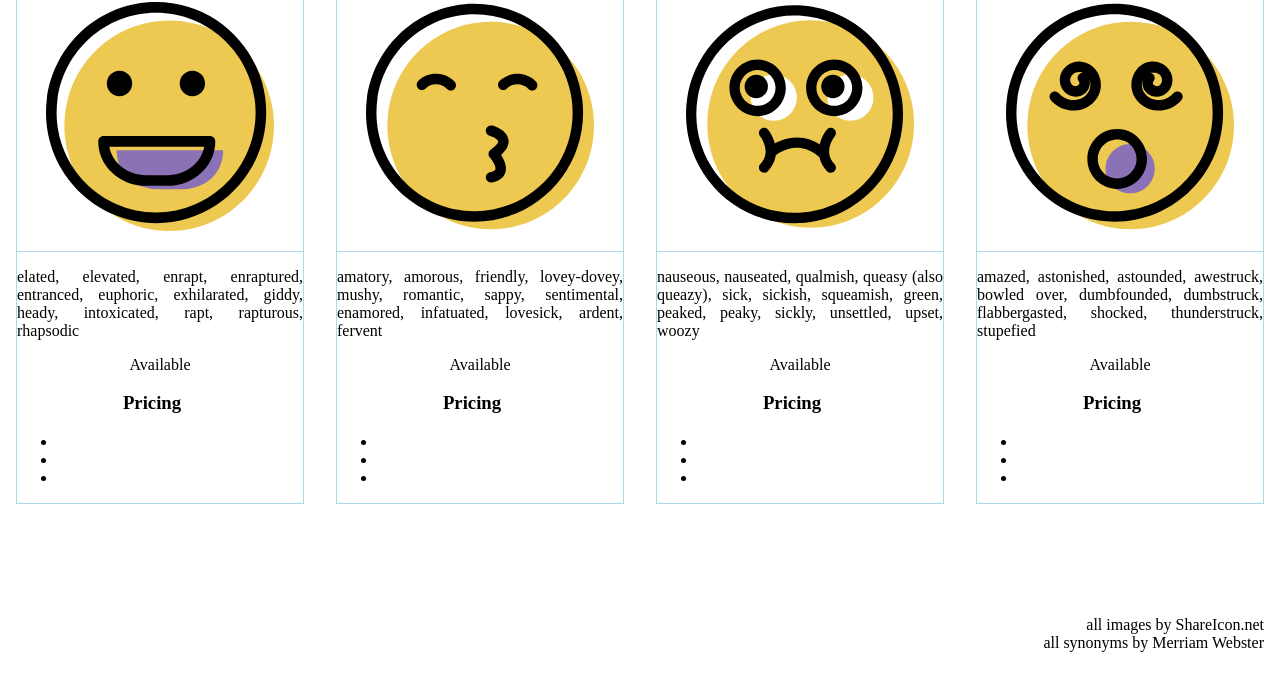
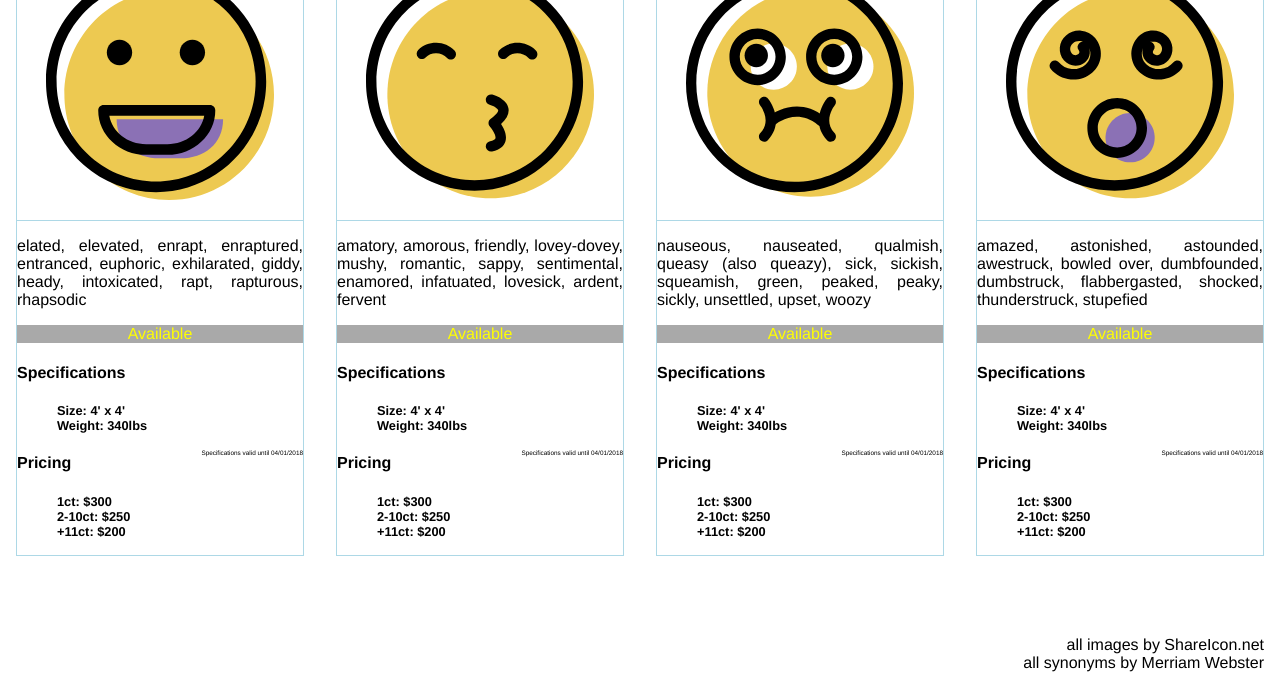
Before and after one commit to iiimosley/NSS-Product-Cards, a plain HTML site: page index.html in a window 1280 px wide. Shown: the part 156-852 px from the top of the page. Drawn offline with Linux system fonts and the light colour scheme.

Commit message:
fontFam + additional classes

```diff
--- a/css/style.css
+++ b/css/style.css
@@ -1,4 +1,7 @@
+/** main style **/
+
 body {
+    font-family: 'Valera Round', Helvetica, Arial, sans-serif;
     text-align: center;
     margin: 0;
     padding: 0;
@@ -9,21 +12,27 @@ body {
     flex-flow: space-around;
 }
 
+.productCards article {
+    flex-basis: 30%;
+    margin: 0 1em;
+    border: 1px solid lightblue;
+}
+
+li {
+    font-size: .8em;
+    font-weight: bold;
+    list-style-type: none;
+}
+
+.section2, .section3 {
+    text-align: left;
+}
+
+/* section 1  */
+
 h2 {
     border: 1px dotted lightgray;
     margin: 0;
-}
-
-.productCards article {
-    flex-basis: 30%;
-    margin: 2em 1em;
-    border: 1px solid lightblue;
-}
-
-footer {
-    float: right;
-    text-align: right;
-    margin: 5em 1em 1.5em auto;
 }
 
 .scaleImg {
@@ -37,3 +46,34 @@ footer {
     padding-top: 1em;
     text-align: justify;
 }
+
+.avail {
+    color: yellow;
+    background-color: darkgrey;
+}
+
+.disabled {
+
+}
+
+/* section 2 */
+
+.specStamp {
+    font-size: .4em;
+    margin: 0;
+    padding-bottom: 1em;
+}
+
+
+/* section 3 */
+
+
+
+
+/* true footer */
+
+footer {
+    float: right;
+    text-align: right;
+    margin: 5em 1em 1.5em auto;
+}
--- a/index.html
+++ b/index.html
@@ -6,9 +6,10 @@
     <meta http-equiv="X-UA-Compatible" content="ie=edge">
     <title>Document</title>
     <link rel="stylesheet" type="text/css" href="css/style.css">
+    <link href="https://fonts.googleapis.com/css?family=Varela+Round" rel="stylesheet">
 </head>
 <body>
-    <h1>Company Product</h1>
+    <h1>Giant Smilez</h1>
     <div class="productCards">
         <article>
             <header>
@@ -19,20 +20,22 @@
                 <p class="descript">elated, elevated, enrapt, enraptured, entranced, euphoric, exhilarated, giddy, heady, intoxicated, rapt, rapturous, rhapsodic</p>
                 <p class="avail">Available</p>
             </section>
-            <section>
+            <section class="section2">
                 <header>
-                    <h3></h3>
+                    <h4>Specifications</h4>
                 </header>
-                <p></p>
-                <p></p>
-                <footer></footer>
+                <ul>
+                    <li>Size: 4' x 4'</li>
+                    <li>Weight: 340lbs</li>
+                </ul>
+                <footer class="specStamp">Specifications valid until <time>04/01/2018</time></footer>
             </section>
-            <section>
-                <header><h3>Pricing</h3></header>
+            <section class="section3">
+                <header><h4>Pricing</h4></header>
                 <ul>
-                    <li></li>
-                    <li></li>
-                    <li></li>
+                    <li>1ct: $300</li>
+                    <li>2-10ct: $250 </li>
+                    <li>+11ct: $200</li>
                 </ul>
             </section>
         </article>
@@ -45,20 +48,22 @@
                 <p class="descript">amatory, amorous, friendly, lovey-dovey, mushy, romantic, sappy, sentimental, enamored, infatuated, lovesick, ardent, fervent</p>
                 <p class="avail">Available</p>
             </section>
-            <section>
+            <section class="section2">
                 <header>
-                    <h3></h3>
+                    <h4>Specifications</h4>
                 </header>
-                <p></p>
-                <p></p>
-                <footer></footer>
+                <ul>
+                    <li>Size: 4' x 4'</li>
+                    <li>Weight: 340lbs</li>
+                </ul>
+                <footer class="specStamp">Specifications valid until <time>04/01/2018</time></footer>
             </section>
-            <section>
-                <header><h3>Pricing</h3></header>
+            <section class="section3">
+                <header><h4>Pricing</h4></header>
                 <ul>
-                    <li></li>
-                    <li></li>
-                    <li></li>
+                    <li>1ct: $300</li>
+                    <li>2-10ct: $250 </li>
+                    <li>+11ct: $200</li>
                 </ul>
             </section>
         </article>
@@ -71,20 +76,22 @@
                 <p class="descript">nauseous, nauseated, qualmish, queasy (also queazy), sick, sickish, squeamish, green, peaked, peaky, sickly, unsettled, upset, woozy</p>
                 <p class="avail">Available</p>
             </section>
-            <section>
+            <section class="section2">
                 <header>
-                    <h3></h3>
+                    <h4>Specifications</h4>
                 </header>
-                <p></p>
-                <p></p>
-                <footer></footer>
+                <ul>
+                    <li>Size: 4' x 4'</li>
+                    <li>Weight: 340lbs</li>
+                </ul>
+                <footer class="specStamp">Specifications valid until <time>04/01/2018</time></footer>
             </section>
-            <section>
-                <header><h3>Pricing</h3></header>
+            <section class="section3">
+                <header><h4>Pricing</h4></header>
                 <ul>
-                    <li></li>
-                    <li></li>
-                    <li></li>
+                    <li>1ct: $300</li>
+                    <li>2-10ct: $250 </li>
+                    <li>+11ct: $200</li>
                 </ul>
             </section>
         </article>
@@ -97,20 +104,22 @@
                 <p class="descript">amazed, astonished, astounded, awestruck, bowled over, dumbfounded, dumbstruck, flabbergasted, shocked, thunderstruck, stupefied</p>
                 <p class="avail disabled">Available</p>
             </section>
-            <section>
+            <section class="section2">
                 <header>
-                    <h3></h3>
+                    <h4>Specifications</h4>
                 </header>
-                <p></p>
-                <p></p>
-                <footer></footer>
+                <ul>
+                    <li>Size: 4' x 4'</li>
+                    <li>Weight: 340lbs</li>
+                </ul>
+                <footer class="specStamp">Specifications valid until <time>04/01/2018</time></footer>
             </section>
-            <section>
-                <header><h3>Pricing</h3></header>
+            <section class="section3">
+                <header><h4>Pricing</h4></header>
                 <ul>
-                    <li></li>
-                    <li></li>
-                    <li></li>
+                    <li>1ct: $300</li>
+                    <li>2-10ct: $250 </li>
+                    <li>+11ct: $200</li>
                 </ul>
             </section>
         </article>
```
